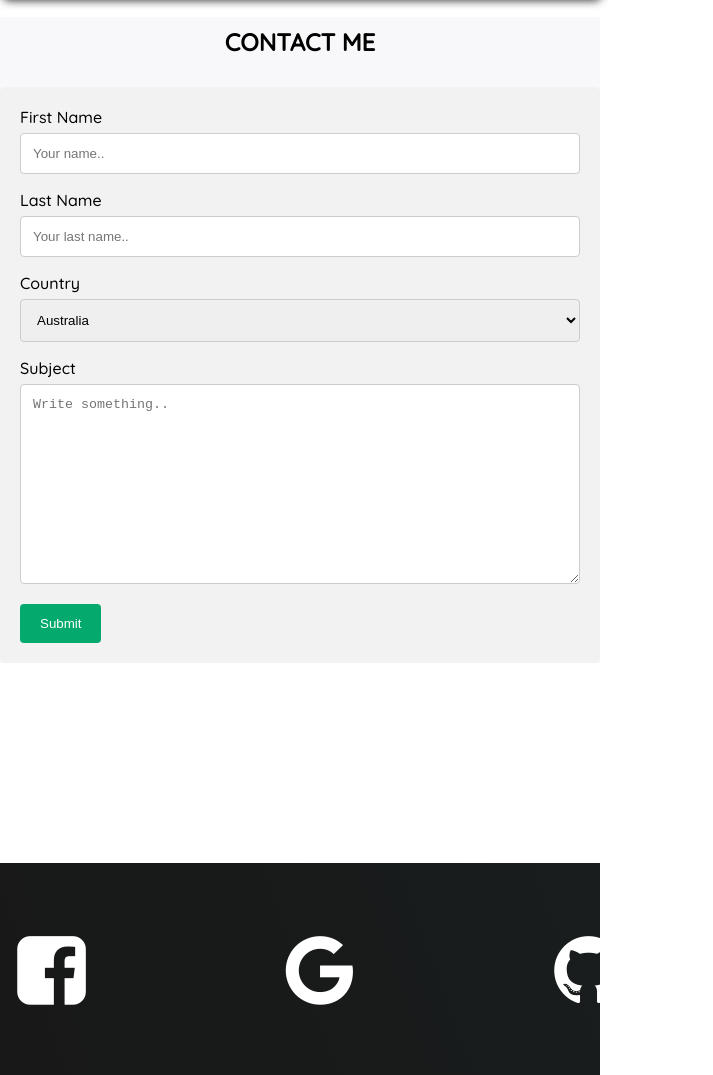
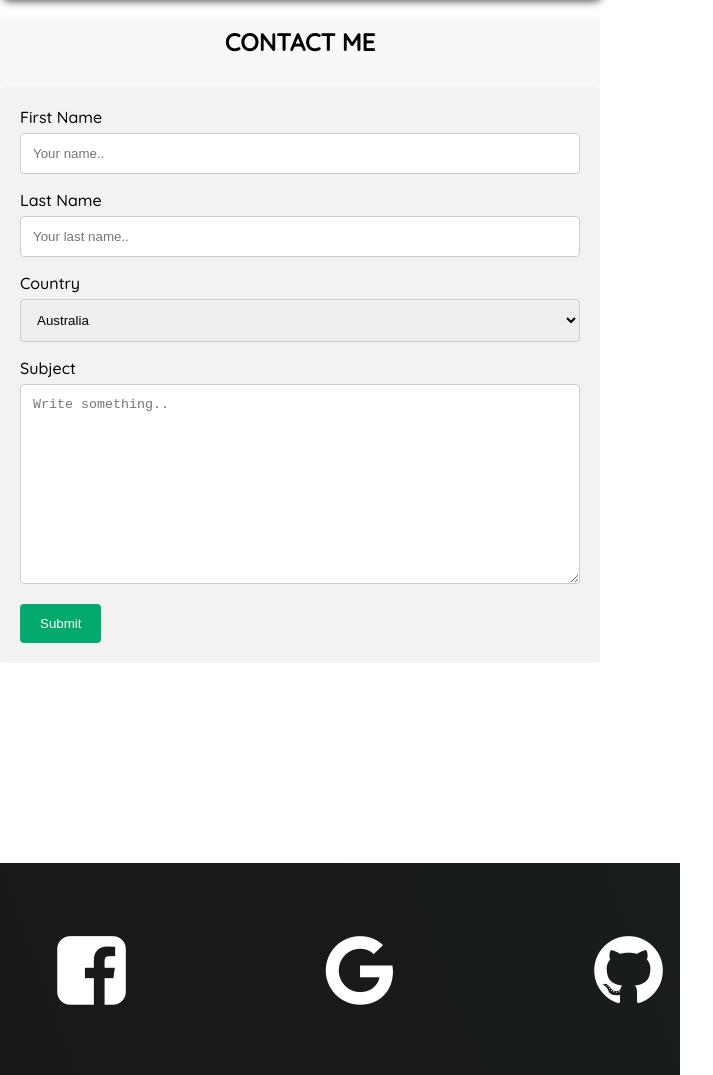
Before and after one commit to mazamim/Portfolio, a plain HTML site: page index.html in a window 600 px wide. Shown: the part 4745-5820 px from the top of the page, 713 px wide, since content can reach past the window. Drawn offline with Linux system fonts and the light colour scheme.

Commit message:
footer fixed

```diff
--- a/css/styles.css
+++ b/css/styles.css
@@ -356,6 +356,10 @@ margin: 0 50px;
 
     width: 100%;
   }
+
+  footer{
+    width: 100%
+  }
     }
 
 
@@ -402,6 +406,9 @@ width: 100%;
   #contact{
     width: 100%;
   }
+  footer{
+    width: 100%
+  }
 }
 
 /* Medium devices (landscape tablets, 768px and up) */
```
